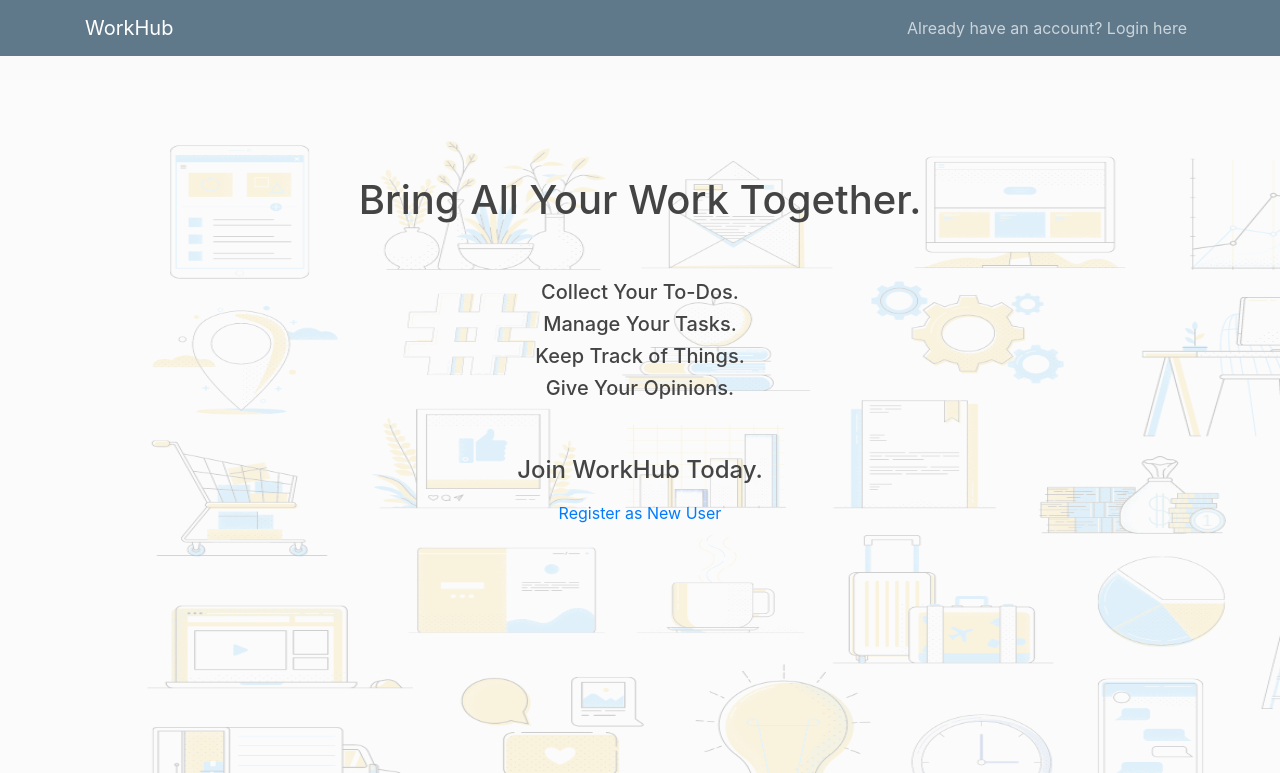
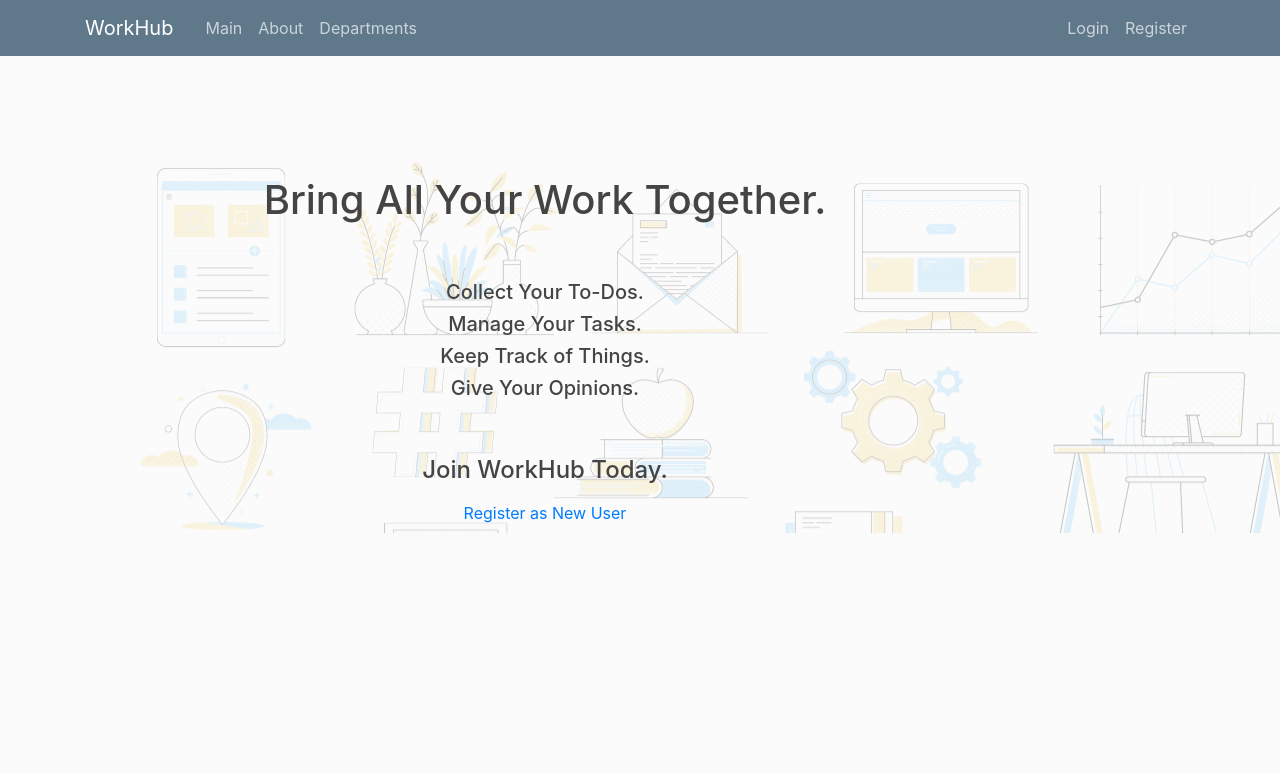
Before and after one commit to joezuoyc/CS316_F20_Team8, a Flask app: page / in a window 1280 px wide. Shown: the top 773 px of the page. After the commit the page ends 533 px from the top, so only its background shows below. Run offline with Flask 2, Linux system fonts and the light colour scheme; some libraries are stand-ins or nearby versions.

Commit message:
fix display issues

```diff
--- a/scheduler_code/scheduler/templates/all_tasks.html
+++ b/scheduler_code/scheduler/templates/all_tasks.html
@@ -5,7 +5,7 @@
 	{% for task in tasks.items %}
         <h6>Task</h6>
         <article class="media content-section">
-<!--           <img class = "rounded-circle article-img" src = "{{ url_for('static', filename = 'profile_pics/' + task.author.image_file) }}"> -->
+        <img class = "rounded-circle article-img" src = "{{ url_for('static', filename = 'profile_pics/' + task.author.image_file) }}">
           <div class="media-body">
             <div class="article-metadata">
               <a class="mr-2" href="#">{{ task.author.username }}</a>
--- a/scheduler_code/scheduler/templates/simple_layout.html
+++ b/scheduler_code/scheduler/templates/simple_layout.html
@@ -2,25 +2,34 @@
 <html>
 <head>
 
-	  <!-- Required meta tags -->
+    <!-- Required meta tags -->
     <meta charset="utf-8">
     <meta name="viewport" content="width=device-width, initial-scale=1, shrink-to-fit=no">
 
     <!-- Bootstrap CSS -->
-    <link rel="stylesheet" href="https://stackpath.bootstrapcdn.com/bootstrap/4.3.1/css/bootstrap.min.css" integrity="sha384-ggOyR0iXCbMQv3Xipma34MD+dH/1fQ784/j6cY/iJTQUOhcWr7x9JvoRxT2MZw1T" crossorigin="anonymous">
-     <link rel="stylesheet" type="text/css" href="{{ url_for('static', filename='main.css') }}">
-		<title>WorkHub: Bring All Your Work Together</title>
-      <style >
+    <link rel="stylesheet" href="https://maxcdn.bootstrapcdn.com/bootstrap/4.0.0/css/bootstrap.min.css" integrity="sha384-Gn5384xqQ1aoWXA+058RXPxPg6fy4IWvTNh0E263XmFcJlSAwiGgFAW/dAiS6JXm" crossorigin="anonymous">
+
+    <link rel="stylesheet" type="text/css" href="{{ url_for('static', filename='main.css') }}">
+
+    {% if title %}
+        <title>WorkHub - {{ title }}</title>
+    {% else %}
+        <title>WorkHub</title>
+    {% endif %}
+
+
+
+  <style >
 .myDiv {
     position: relative;
-    z-index: 1;
+    z-index: 0;
 
 }
 
 .myDiv:before {
     content: "";
     position: absolute;
-    z-index: -1;
+    z-index: -5;
     top: 0;
     bottom: 0;
     left: 0;
@@ -28,39 +37,71 @@
     background: url(static/profile_pics/login_bg.jpg);
     opacity: .2;
   width: 100%;
-  height: 200%;
-  background-size: 1500px 800px;
-  background-repeat: no-repeat;
+  height: 100%;
 }
 
-
     </style>
-
 </head>
 <body>
-  <div class="myDiv">
+<div class="myDiv">
     <header class="site-header">
       <nav class="navbar navbar-expand-md navbar-dark bg-steel fixed-top">
         <div class="container">
           <a class="navbar-brand mr-4" href="/">WorkHub</a>
-        <div class="navbar-nav">
-          <a class="nav-item nav-link" href="/login">Already have an account? Login here</a>
+          <button class="navbar-toggler" type="button" data-toggle="collapse" data-target="#navbarToggle" aria-controls="navbarToggle" aria-expanded="false" aria-label="Toggle navigation">
+            <span class="navbar-toggler-icon"></span>
+          </button>
+          <div class="collapse navbar-collapse" id="navbarToggle">
+            <div class="navbar-nav mr-auto">
+              <a class="nav-item nav-link" href="{{ url_for('main') }}">Main</a>
+              <a class="nav-item nav-link" href="{{ url_for('about') }}">About</a>
+              <a class="nav-item nav-link" href="{{ url_for('depts') }}">Departments</a>
+            </div>
+            <!-- Navbar Right Side -->
+            <div class="navbar-nav">
+              {% if current_user.is_authenticated %}
+              {% if current_user.is_manager %}
+              <a class="nav-item nav-link" href="{{ url_for('new_task') }}">New task</a>
+              <a class="nav-item nav-link" href="{{ url_for('new_announcement') }}">New announcement</a>
+              <a class="nav-item nav-link" href="{{ url_for('new_poll') }}">New poll</a>
+              {% endif %}
+              <a class="nav-item nav-link" href="{{ url_for('account') }}">Account</a>
+              <a class="nav-item nav-link" href="{{ url_for('logout') }}">Log Out</a>
+              {% else %}
+                <a class="nav-item nav-link" href="{{ url_for('login') }}">Login</a>
+                <a class="nav-item nav-link" href="{{ url_for('register') }}">Register</a>
+                {% endif %}
+            </div>
           </div>
         </div>
-
+      </nav>
     </header>
 
+
     <main role="main" class="container">
+      <div class="row">
+        <div class="col-md-10">
+          {% with messages = get_flashed_messages(with_categories=true) %}
+            {% if messages %}
+              {% for category, message in messages %}
+                <div class="alert alert-{{ category }}">
+                  {{ message }}
+                </div>
+              {% endfor %}
+            {% endif %}
+          {% endwith %}
           {% block content %}{% endblock %}
+        </div>
+      </div>
     </main>
 
-   <script src="https://code.jquery.com/jquery-3.3.1.slim.min.js" integrity="sha384-q8i/X+965DzO0rT7abK41JStQIAqVgRVzpbzo5smXKp4YfRvH+8abtTE1Pi6jizo" crossorigin="anonymous"></script>
-    <script src="https://cdnjs.cloudflare.com/ajax/libs/popper.js/1.14.7/umd/popper.min.js" integrity="sha384-UO2eT0CpHqdSJQ6hJty5KVphtPhzWj9WO1clHTMGa3JDZwrnQq4sF86dIHNDz0W1" crossorigin="anonymous"></script>
-    <script src="https://stackpath.bootstrapcdn.com/bootstrap/4.3.1/js/bootstrap.min.js" integrity="sha384-JjSmVgyd0p3pXB1rRibZUAYoIIy6OrQ6VrjIEaFf/nJGzIxFDsf4x0xIM+B07jRM" crossorigin="anonymous"></script>
 
-  </body>
-       </div>
 
+    <!-- Optional JavaScript -->
+    <!-- jQuery first, then Popper.js, then Bootstrap JS -->
+    <script src="https://code.jquery.com/jquery-3.2.1.slim.min.js" integrity="sha384-KJ3o2DKtIkvYIK3UENzmM7KCkRr/rE9/Qpg6aAZGJwFDMVNA/GpGFF93hXpG5KkN" crossorigin="anonymous"></script>
+    <script src="https://cdnjs.cloudflare.com/ajax/libs/popper.js/1.12.9/umd/popper.min.js" integrity="sha384-ApNbgh9B+Y1QKtv3Rn7W3mgPxhU9K/ScQsAP7hUibX39j7fakFPskvXusvfa0b4Q" crossorigin="anonymous"></script>
+    <script src="https://maxcdn.bootstrapcdn.com/bootstrap/4.0.0/js/bootstrap.min.js" integrity="sha384-JZR6Spejh4U02d8jOt6vLEHfe/JQGiRRSQQxSfFWpi1MquVdAyjUar5+76PVCmYl" crossorigin="anonymous"></script>
+</div>
 </body>
-
 </html>
```
Also changed, not shown: scheduler_code/scheduler/templates/layout.html (+7 -4 lines), scheduler_code/scheduler/templates/task.html (+8 -2 lines).
